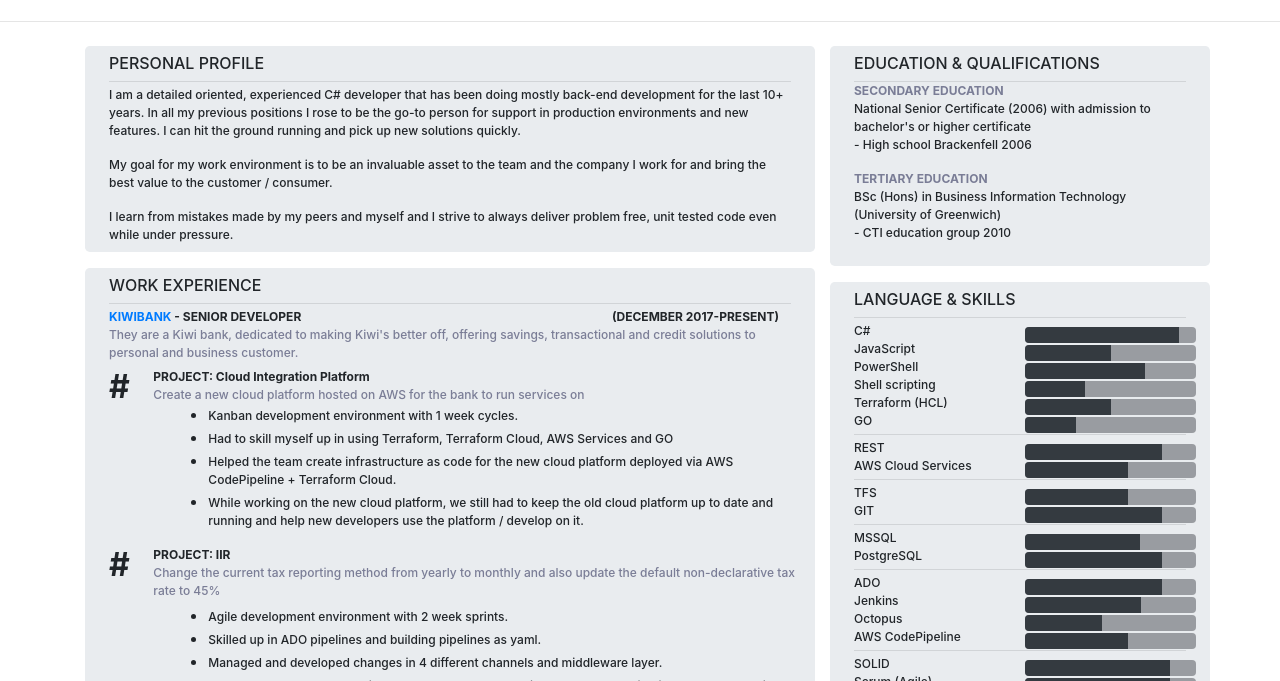
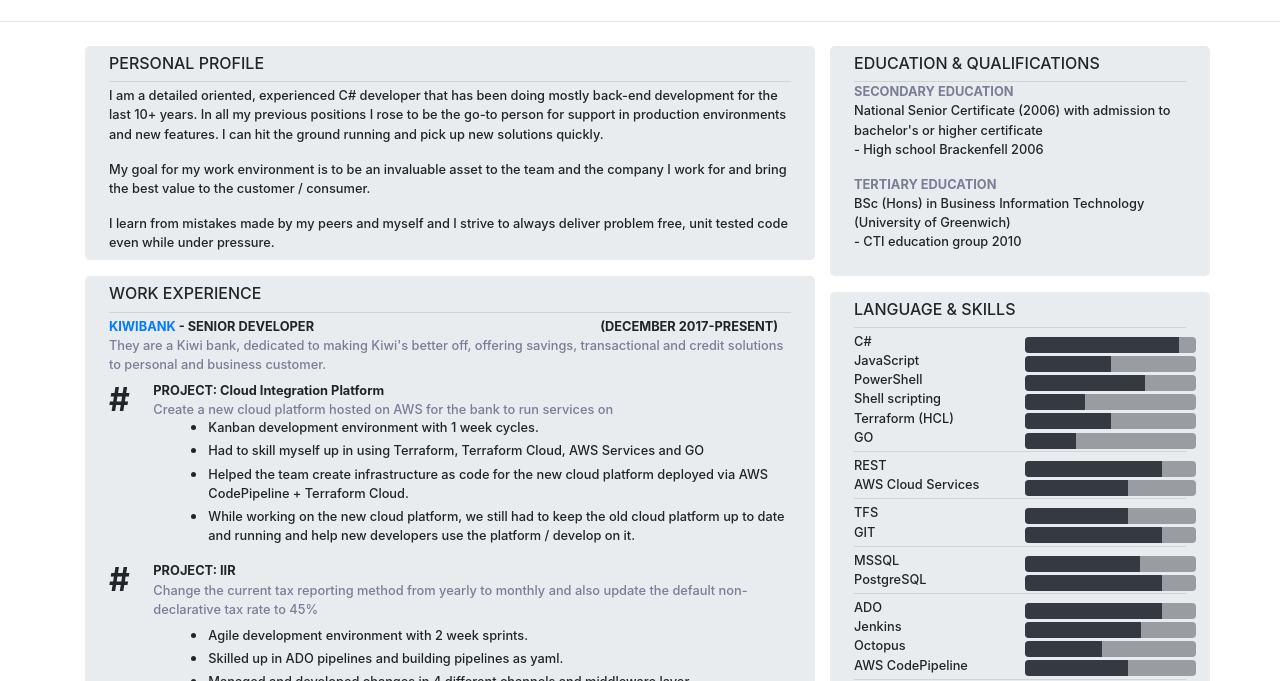
Before and after one commit to brendan667/brendan667.github.io, a plain HTML site: page index.html in a window 1280 px wide. Shown: the part 142-823 px from the top of the page. Drawn offline with nearby package versions, Linux system fonts and the light colour scheme; a script that the page names is missing.

Commit message:
increasing text size slightly

```diff
--- a/overrides.css
+++ b/overrides.css
@@ -63,7 +63,7 @@ p.small-bottom-margin {
 
 p {
   font-weight: 500;
-  font-size: 0.75em
+  font-size: 0.80em
 }
 
 .progress {
```
